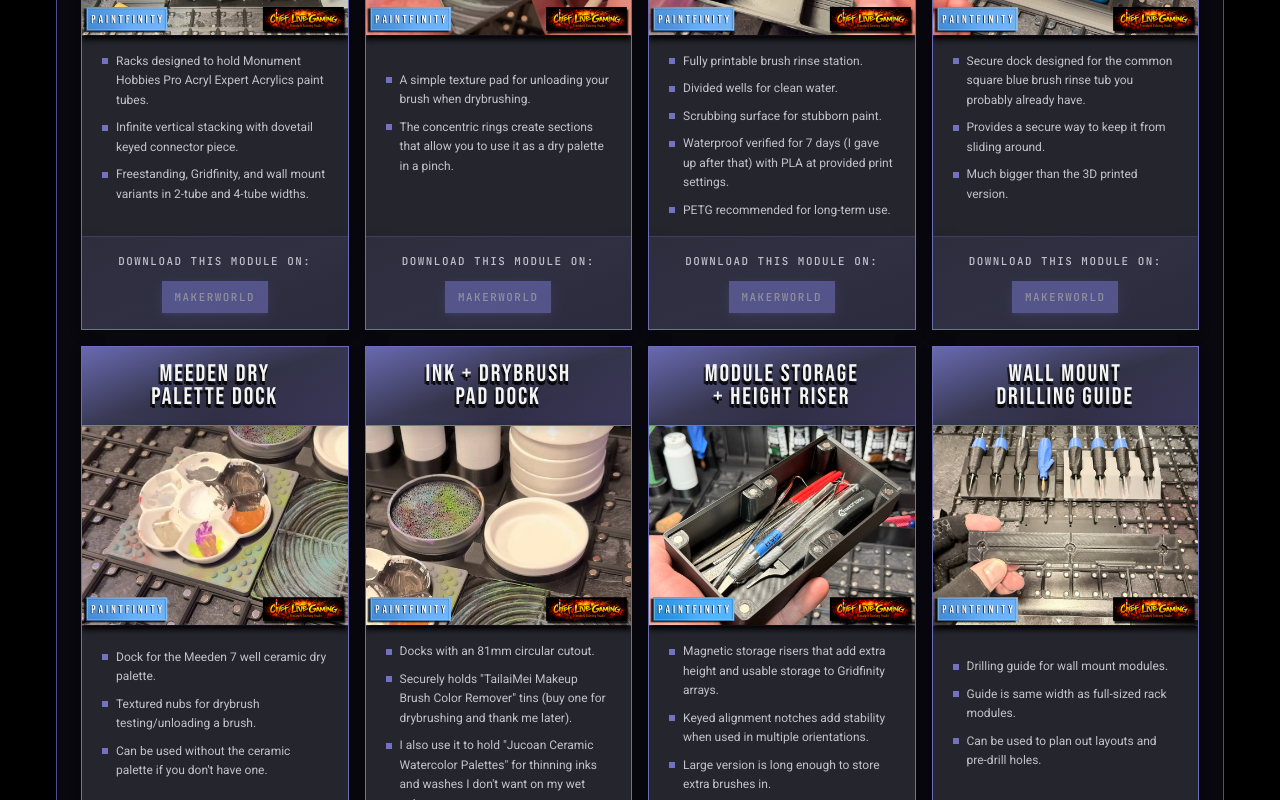
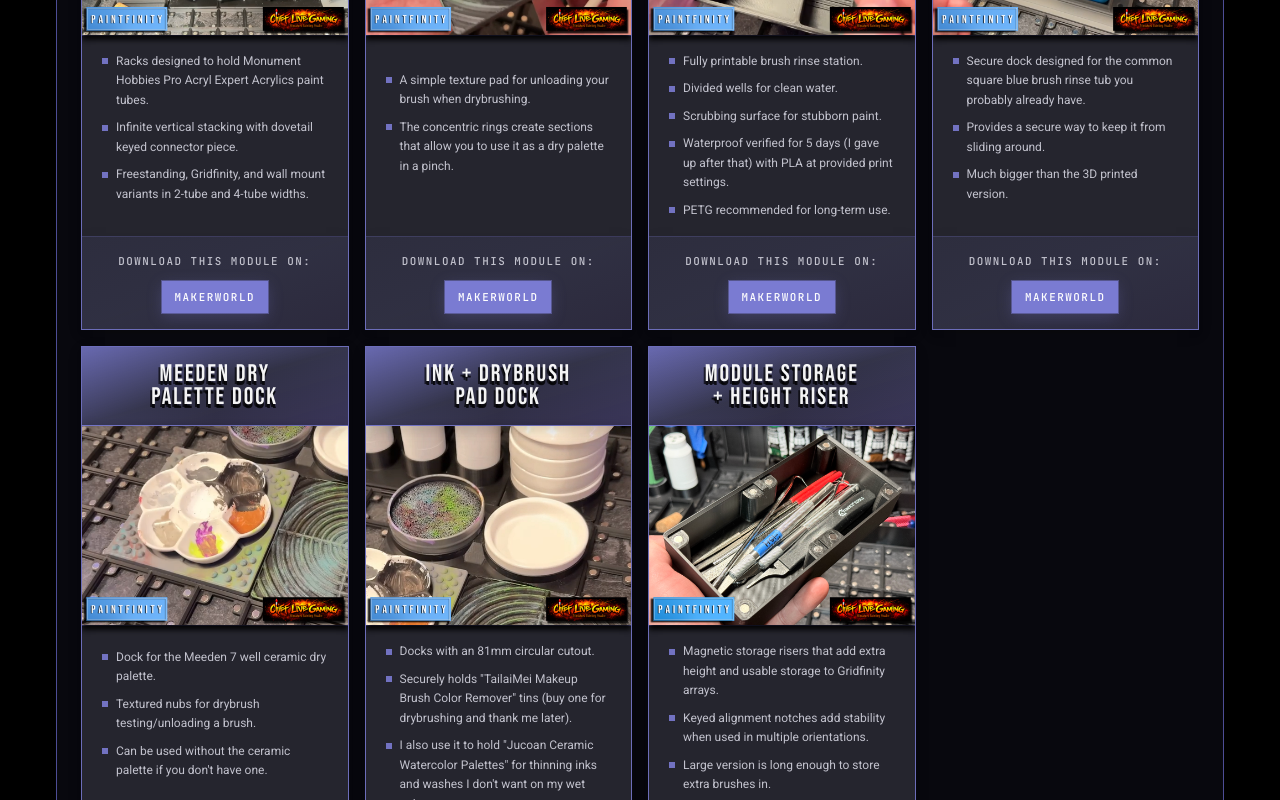
Before and after one commit to jwhiteeagle/paintfinity_painting_station, a React (Vite) app: page / in a window 1280 px wide. Shown: the part 2980-3780 px from the top of the page. Built offline with nearby package versions, Linux system fonts and the light colour scheme.

Commit message:
added makerworld links for launch pass.

```diff
--- a/src/components/app/site-header.tsx
+++ b/src/components/app/site-header.tsx
@@ -59,7 +59,7 @@
           </a>
           <a
             className={navLinkClassName}
-            href="https://makerworld.com/"
+            href="https://makerworld.com/en/collections/17272977-paintfinity"
             target="_blank"
             rel="noreferrer"
           >
--- a/src/data/paintfinity-modules.json
+++ b/src/data/paintfinity-modules.json
@@ -18,7 +18,7 @@
       ],
       "uniqueModels": 2,
       "variants": 4,
-      "makerworldUrl": null
+      "makerworldUrl": "https://makerworld.com/en/models/2771116-paintfinity-miniature-painting-handle#profileId-3078121"
     },
     {
       "slug": "mini-painting-toppers",
@@ -32,7 +32,7 @@
       ],
       "uniqueModels": 6,
       "variants": 12,
-      "makerworldUrl": null
+      "makerworldUrl": "https://makerworld.com/en/models/2771169-paintfinity-miniature-painting-handle-toppers#profileId-3078197"
     },
     {
       "slug": "mini-painting-handle-docks-and-trays",
@@ -48,7 +48,7 @@
       ],
       "uniqueModels": 10,
       "variants": 10,
-      "makerworldUrl": null
+      "makerworldUrl": "https://makerworld.com/en/models/2771334-paintfinity-mini-painting-handle-docks-and-trays#profileId-3078379"
     },
     {
       "slug": "bike-grip-mini-painting-handle",
@@ -62,7 +62,7 @@
       ],
       "uniqueModels": 6,
       "variants": 0,
-      "makerworldUrl": null
+      "makerworldUrl": "https://makerworld.com/en/models/2771441-paintfinity-bike-grip-mini-painting-handle#profileId-3078508"
     },
     {
       "slug": "ergonomic-brush-grip",
@@ -76,7 +76,7 @@
       ],
       "uniqueModels": 10,
       "variants": 4,
-      "makerworldUrl": null
+      "makerworldUrl": "https://makerworld.com/en/models/2772099-paintfinity-ergonomic-mini-painting-brush-grip#profileId-3079401"
     },
     {
       "slug": "ergonomic-brush-grip-rack",
@@ -89,7 +89,7 @@
       ],
       "uniqueModels": 2,
       "variants": 4,
-      "makerworldUrl": null
+      "makerworldUrl": "https://makerworld.com/en/models/2772155-paintfinity-ergonomic-paint-brush-grip-rack#profileId-3079474"
     },
     {
       "slug": "all-in-one-paint-rack",
@@ -103,21 +103,21 @@
       ],
       "uniqueModels": 4,
       "variants": 3,
-      "makerworldUrl": null
+      "makerworldUrl": "https://makerworld.com/en/models/2772002-paintfinity-all-in-one-miniature-paint-rack#profileId-3079274"
     },
     {
       "slug": "basic-brush-rack",
       "name": "Basic Brush Rack",
       "displayTitle": "Basic Brush Rack",
       "highlights": [
-        "Simple hex patterned tip-up brush storage rack.",
+        "Simple 16mm hex patterned tip-up brush storage rack.",
         "Compact and secure way to store bulk brushes or drybrushes.",
         "Removable aligned lid, optionally magnetized with 6x2mm magnets.",
         "Optional height spacer(s) can be added to customize the height."
       ],
       "uniqueModels": 3,
       "variants": 1,
-      "makerworldUrl": null
+      "makerworldUrl": "https://makerworld.com/en/models/2771909-paintfinity-modular-paint-brush-storage-rack#profileId-3079134"
     },
     {
       "slug": "pro-acryl-expert-acrylics-paint-rack",
@@ -130,7 +130,7 @@
       ],
       "uniqueModels": 2,
       "variants": 4,
-      "makerworldUrl": null
+      "makerworldUrl": "https://makerworld.com/en/models/2772183-paintfinity-pro-acryl-expert-acrylics-paint-rack#profileId-3079515"
     },
     {
       "slug": "drybrush-texture-pad-palette",
@@ -142,7 +142,7 @@
       ],
       "uniqueModels": 1,
       "variants": 1,
-      "makerworldUrl": null
+      "makerworldUrl": "https://makerworld.com/en/models/2772206-paintfinity-drybrush-texture-pad-palette#profileId-3079545"
     },
     {
       "slug": "brush-rinse-station",
@@ -152,12 +152,12 @@
         "Fully printable brush rinse station.",
         "Divided wells for clean water.",
         "Scrubbing surface for stubborn paint.",
-        "Waterproof verified for 7 days (I gave up after that) with PLA at provided print settings.",
+        "Waterproof verified for 5 days (I gave up after that) with PLA at provided print settings.",
         "PETG recommended for long-term use."
       ],
       "uniqueModels": 1,
       "variants": 1,
-      "makerworldUrl": null
+      "makerworldUrl": "https://makerworld.com/en/models/2772238-paintfinity-printed-paintbrush-rinse-station#profileId-3079589"
     },
     {
       "slug": "blue-brush-rinse-station-dock",
@@ -170,7 +170,7 @@
       ],
       "uniqueModels": 1,
       "variants": 1,
-      "makerworldUrl": null
+      "makerworldUrl": "https://makerworld.com/en/models/2772262-paintfinity-blue-brush-rinse-station-dock#profileId-3079620"
     },
     {
       "slug": "meeden-dry-palette-dock",
@@ -183,7 +183,7 @@
       ],
       "uniqueModels": 1,
       "variants": 1,
-      "makerworldUrl": null
+      "makerworldUrl": "https://makerworld.com/en/models/2772308-paintfinity-meeden-7well-paint-palette-dock#profileId-3079680"
     },
     {
       "slug": "ink-drybrush-pad-dock",
@@ -196,7 +196,7 @@
       ],
       "uniqueModels": 2,
       "variants": 2,
-      "makerworldUrl": null
+      "makerworldUrl": "https://makerworld.com/en/models/2772287-paintfinity-ink-drybrush-pad-scrub-storage-dock#profileId-3079647"
     },
     {
       "slug": "module-storage-riser",
@@ -209,20 +209,7 @@
       ],
       "uniqueModels": 2,
       "variants": 0,
-      "makerworldUrl": null
-    },
-    {
-      "slug": "wall-mount-drilling-guide",
-      "name": "Wall Mount Drilling Guide",
-      "displayTitle": "Wall Mount Drilling Guide",
-      "highlights": [
-        "Drilling guide for wall mount modules.",
-        "Guide is same width as full-sized rack modules.",
-        "Can be used to plan out layouts and pre-drill holes."
-      ],
-      "uniqueModels": 8,
-      "variants": 0,
-      "makerworldUrl": null
+      "makerworldUrl": "https://makerworld.com/en/models/2772328-paintfinity-module-storage-riser-for-gridfinity#profileId-3079710"
     }
   ]
 }
```
Also changed, not shown: public/embeds/ahk tag script.txt (added).
